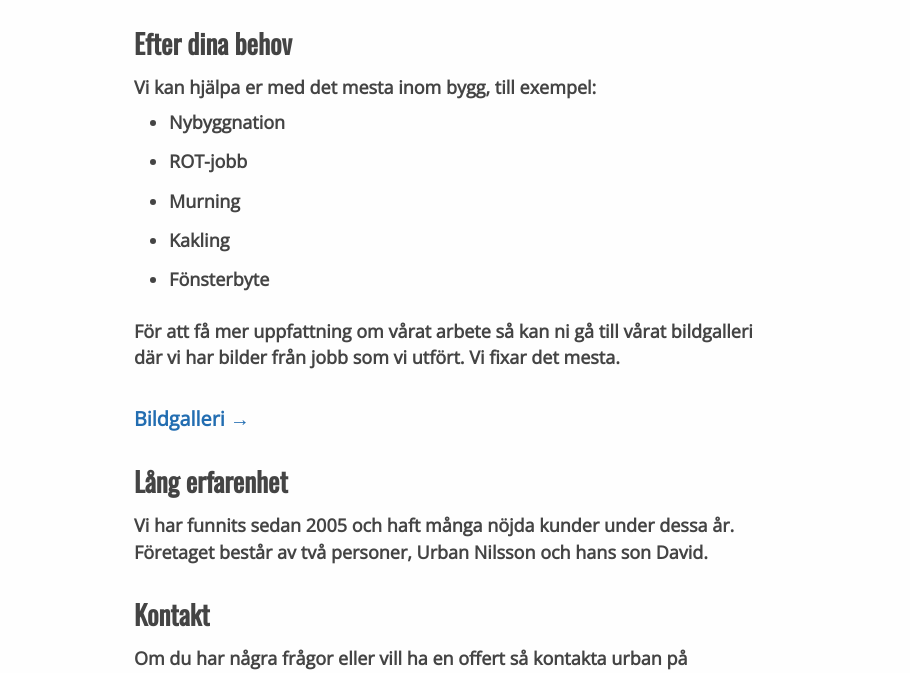
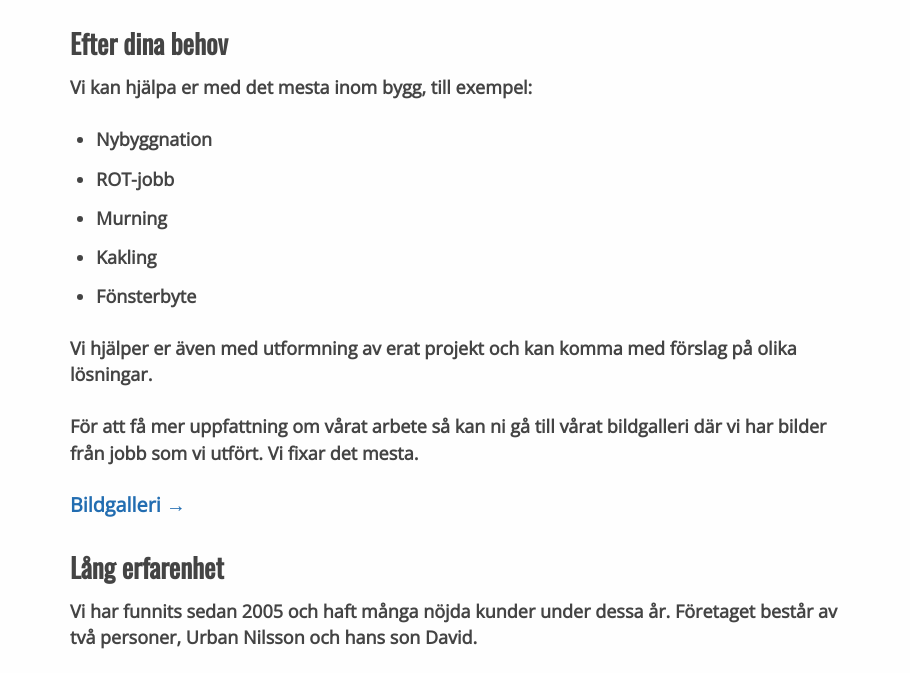
Before and after one commit to Alenius/nbu, a Gatsby site: page / in a window 1280 px wide. Shown: the part 248-921 px from the top of the page, without its empty margins (186-1096 px from the left). Built offline with nearby package versions, Linux system fonts and the light colour scheme; Gatsby itself is replaced by a stand-in of ours.

Commit message:
chore (pages):
fill homepage with some non-finished text

```diff
--- a/src/pages/index.js
+++ b/src/pages/index.js
@@ -25,7 +25,8 @@ const PageContainer = styled.div`
 const MainContainer = styled.div`
   display: flex;
   flex-direction: column;
-  max-width: 50%;
+  min-width: 600px;
+  max-width: 60%;
 `
 const TextContainer = styled.div`
   display: flex;
@@ -54,7 +55,6 @@ const SubTitle = styled.div`
 
 const MainText = styled.div`
   font-size: 1rem;
-  padding-bottom: 2rem;
   opacity: 0;
   animation: ${fadeIn} 1s ease-in-out forwards;
   animation-delay: 0.5s;
@@ -62,7 +62,7 @@ const MainText = styled.div`
 const StyledLink = styled(Link)`
   font-size: 1.1rem;
   text-decoration: none;
-  color: #226db1;
+  color: var(--nbu-blue);
   opacity: 0;
   padding-bottom: 2rem;
   animation: ${fadeIn} 1s ease-in-out forwards;
@@ -70,7 +70,6 @@ const StyledLink = styled(Link)`
 `
 
 const StyledList = styled.ul`
-  padding: 0.5rem;
   padding-bottom: 0;
 `
 
@@ -82,7 +81,7 @@ const IndexPage = () => (
         <MainTitle>Din snickare i Umeå</MainTitle>
         <SubTitle>Efter dina behov</SubTitle>
         <MainText>
-          Vi kan hjälpa er med det mesta inom bygg, till exempel:
+          <p>Vi kan hjälpa er med det mesta inom bygg, till exempel:</p>
           <StyledList>
             <li>Nybyggnation</li>
             <li>ROT-jobb</li>
@@ -90,26 +89,40 @@ const IndexPage = () => (
             <li>Kakling</li>
             <li>Fönsterbyte</li>
           </StyledList>
+          <p>
+            Vi hjälper er även med utformning av erat projekt och kan komma med
+            förslag på olika lösningar.{" "}
+          </p>
+          <p>
             För att få mer uppfattning om vårat arbete så kan ni gå till vårat
             bildgalleri där vi har bilder från jobb som vi utfört. Vi fixar det
             mesta.
+          </p>
         </MainText>
         <StyledLink
           to="/pictures/"
-          activeStyle={{ color: "#226db1", textDecoration: "underline" }}
+          activeStyle={{
+            color: "var(--nbu-blue)",
+            textDecoration: "underline",
+          }}
         >
           {"Bildgalleri \u2192"}
         </StyledLink>
         <SubTitle>Lång erfarenhet</SubTitle>
         <MainText>
-          Vi har funnits sedan 2005 och haft många nöjda kunder under dessa år.
-          Företaget består av två personer, Urban Nilsson och hans son David.
+          <p>
+            Vi har funnits sedan 2005 och haft många nöjda kunder under dessa
+            år. Företaget består av två personer, Urban Nilsson och hans son
+            David.
+          </p>
         </MainText>
         <SubTitle>Kontakt</SubTitle>
         <MainText>
+          <p>
             Om du har några frågor eller vill ha en offert så kontakta urban på
             telefonnummer 0723 123 123, eller om du föredrar att maila på
             urban@nilssonsbyggumea.se
+          </p>
         </MainText>
       </MainContainer>
     </PageContainer>
```
Lines whose indentation alone changed are shown as unchanged.
